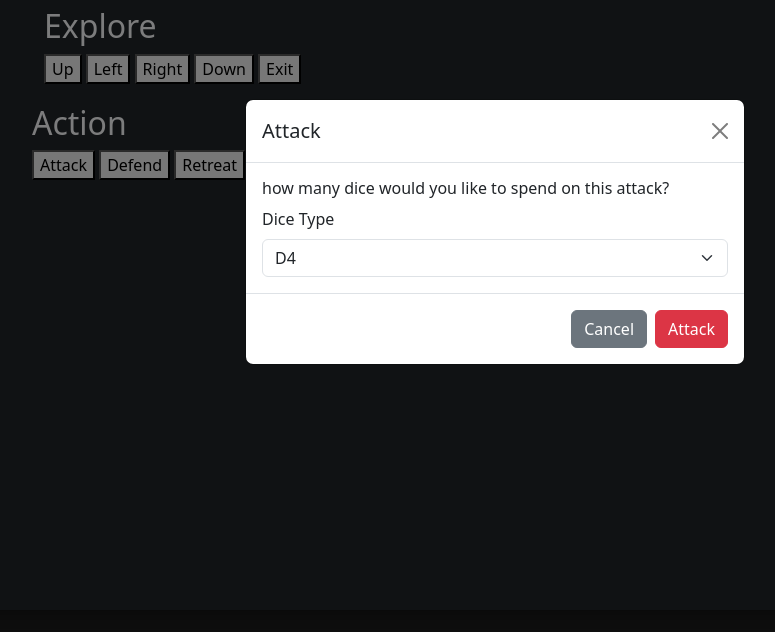
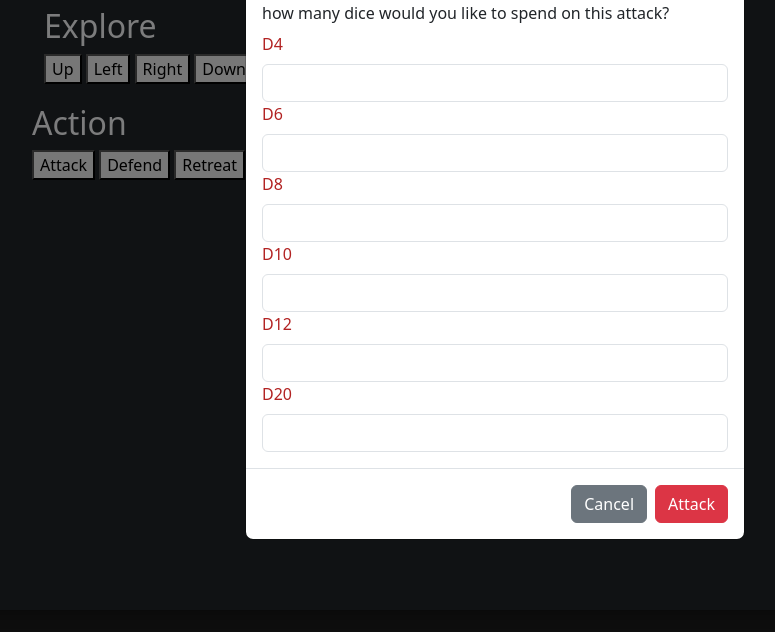
Before and after one commit to Lesamuen/HeroesNeverDice, a Flask app: template templates/dungeon.html in a window 1280 px wide, after a click on "Attack". Shown: the part 168-800 px from the top of the page, without its empty margins (145-920 px from the left). Run offline with Flask 3, Linux system fonts and the light colour scheme; the template is opened without the code that fills it, so the values that code supplies are empty; some libraries are stand-ins or nearby versions.

Commit message:
div with text

```diff
--- a/templates/dungeon.html
+++ b/templates/dungeon.html
@@ -1,10 +1,7 @@
 {% extends "dungeonbase.html" %}{% block title %}Dungeon{% endblock %}{% block header %}{% endblock %}
 
 {% block content %}
-<link
-    rel="stylesheet"
-    href="{{ url_for('static', filename='/css/dungeon.css')}}"
-/>
+<link rel="stylesheet" href="{{ url_for('static', filename='/css/dungeon.css')}}" />
 
 <div class="text-light">
   <div id="health-currency">
@@ -47,7 +44,7 @@
   </div>
 
   <div id="action-buttons">
-        <h2 >Action</h2>
+    <h2>Action</h2>
     <button id="attack" data-bs-toggle="modal" data-bs-target="#attackconfirm">Attack</button>
     <button id="defend" data-bs-toggle="modal" data-bs-target="#defenseconfirm">Defend</button>
     <button id="retreat" onclick="retreat()">Retreat</button>
@@ -62,15 +59,31 @@
       </div>
       <div class="modal-body">
         <h6 class="m">how many dice would you like to spend on this attack?</h6>
-          <label for="dice" class="form-label">Dice Type</label>
-          <select class="form-select" id="dice">
-            <option value="d4">D4</option>
-            <option value="d6">D6</option>
-            <option value="d8">D8</option>
-            <option value="d10">D10</option>
-            <option value="d12">D12</option>
-            <option value="d20">D20</option>
-          </select>
+        <div class="form-group">
+          <label for="d4" class="form-label">D4</label>
+          <input type="text" class="form-control" id="d4" name="d4">
+        </div>
+        <div class="form-group">
+          <label for="d6" class="form-label">D6</label>
+          <input type="text" class="form-control" id="d6" name="d6">
+        </div>
+        <div class="form-group">
+          <label for="d8" class="form-label">D8</label>
+          <input type="text" class="form-control" id="d8" name="d8">
+        </div>
+        <div class="form-group">
+          <label for="d10" class="form-label">D10</label>
+          <input type="text" class="form-control" id="d10" name="d10">
+        </div>
+        <div class="form-group">
+          <label for="d12" class="form-label">D12</label>
+          <input type="text" class="form-control" id="d12" name="d12">
+        </div>
+        <div class="form-group">
+          <label for="d20" class="form-label">D20</label>
+          <input type="text" class="form-control" id="d20" name="d20">
+        </div>
+
 
 
 
@@ -101,7 +114,7 @@
 </div>
 
 <script>
-    var mapData = {{map_data|tojson}};
+  var mapData = {{ map_data| tojson}};
 </script>
 
 <script>
```
Lines whose indentation alone changed are shown as unchanged.
